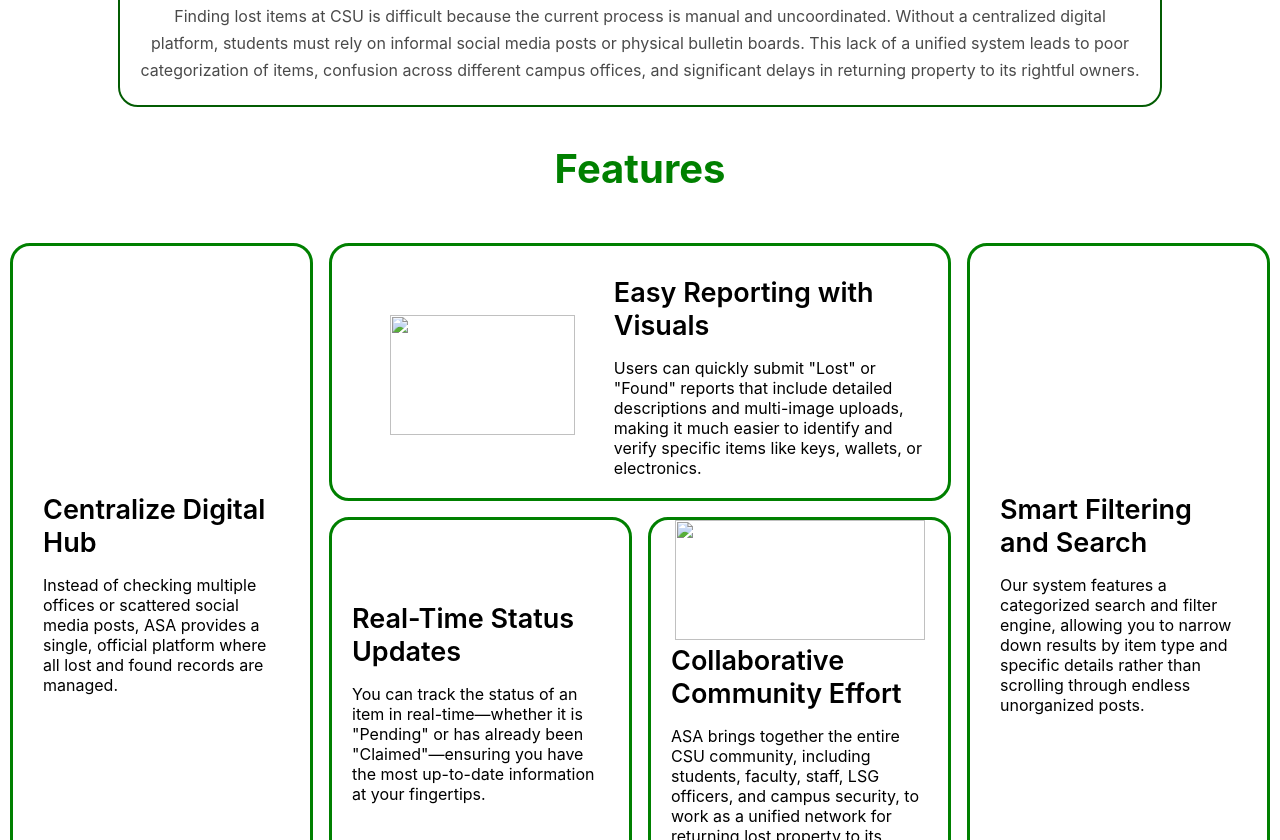
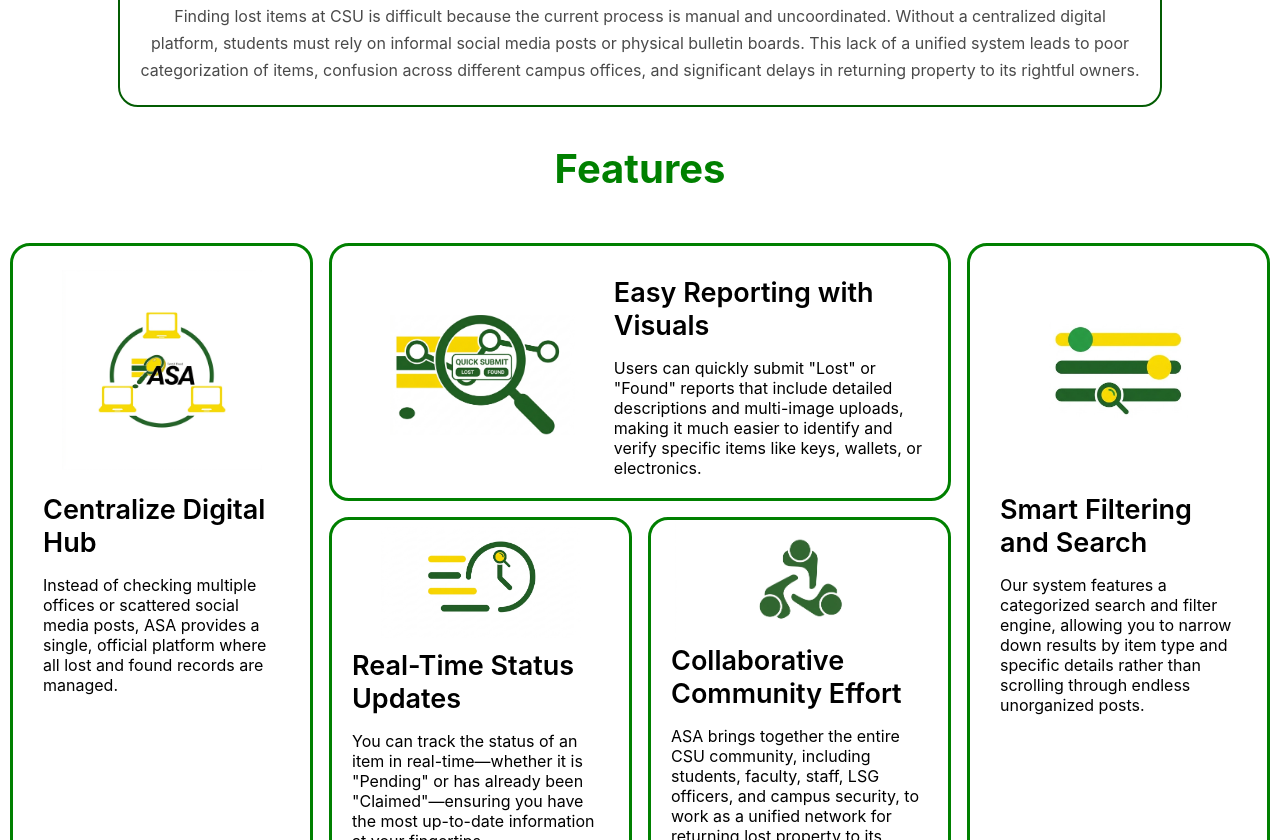
Before and after one commit to GMP-ul/ASA-LOST-FOUND, a plain HTML site: page index.html in a window 1280 px wide. Shown: the part 576-1416 px from the top of the page. Drawn offline with Linux system fonts and the light colour scheme; files whose address does not match are found by name.

Commit message:
Fixed image paths

```diff
--- a/index.html
+++ b/index.html
@@ -126,7 +126,7 @@
             <div class="grid-container">
                 <div class="Item-1" style="grid-area: box-1;">
                     <div class="item-1-img-container">
-                        <img src="Landing Page Plaza/picture/Gemini_Generated_Image_fvyjsrfvyjsrfvyj.png" alt="" class="item-1-img">
+                        <img src="Landing Page Plaza/Pictures/Gemini_Generated_Image_fvyjsrfvyjsrfvyj.png" alt="" class="item-1-img">
                     </div>
                     <div class="item-1-text-container">
                         <div class="item-1-title-container">Centralize Digital Hub</div>
@@ -140,7 +140,7 @@
                 </div>
                 <div class="Item-2" style="grid-area: box-2;">
                     <div class="item-2-img-container">
-                        <img src="Landing Page Plaza/picture/easyreport.png" alt="" class="item-2-img">
+                        <img src="Landing Page Plaza/Pictures/easyreport.png" alt="" class="item-2-img">
                     </div>
                     <div class="item-2-text-container">
                         <div class="item-2-title-container">Easy Reporting with Visuals</div>
@@ -154,7 +154,7 @@
                 </div>
                 <div class="Item-3" style="grid-area: box-3;">
                     <div class="item-3-img-container">
-                        <img src="Landing Page Plaza/picture/filter.jpg" alt="" class="item-3-img">
+                        <img src="Landing Page Plaza/Pictures/filter.jpg" alt="" class="item-3-img">
                     </div>
                     <div class="item-3-text-container">
                         <div class="item-3-title-container">Smart Filtering and Search</div>
@@ -170,7 +170,7 @@
                 </div>
                 <div class="Item-4" style="grid-area: box-4;">
                     <div class="item-4-img-container">
-                        <img src="Landing Page Plaza/picture/time.png" alt="" class="item-4-img">
+                        <img src="Landing Page Plaza/Pictures/time.png" alt="" class="item-4-img">
                     </div>
                     <div class="item-4-text-container">
                         <div class="item-4-title-container">Real-Time Status Updates</div>
@@ -185,7 +185,7 @@
                 </div>
                 <div class="Item-5" style="grid-area: box-5;">
                     <div class="item-5-img-container">
-                        <img src="Landing Page Plaza/picture/unity.png" alt="" class="item-5-img">
+                        <img src="Landing Page Plaza/Pictures/unity.png" alt="" class="item-5-img">
                     </div>
                     <div class="item-5-text-container">
                         <div class="item-5-title-container">Collaborative Community Effort</div>
```
